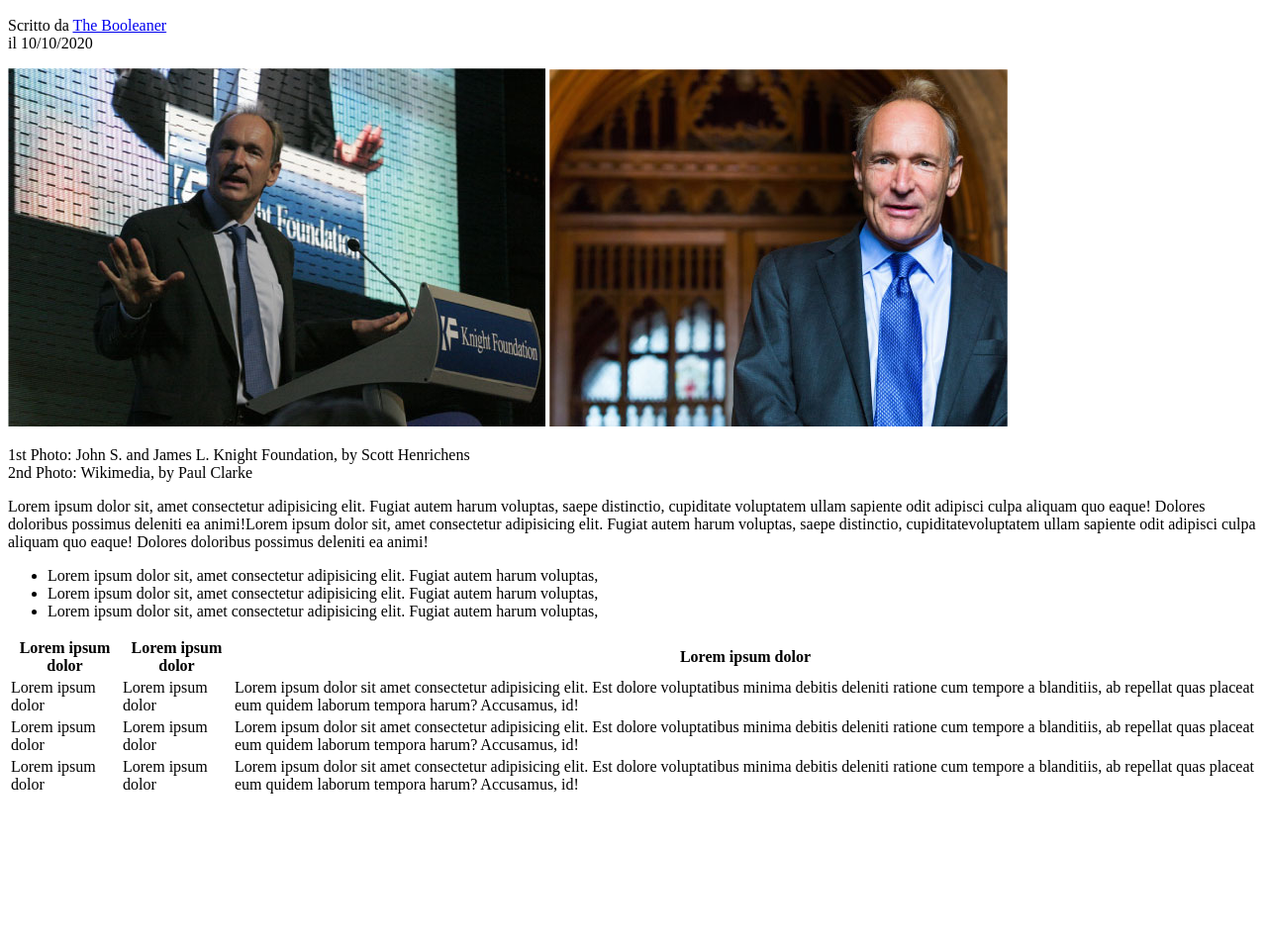
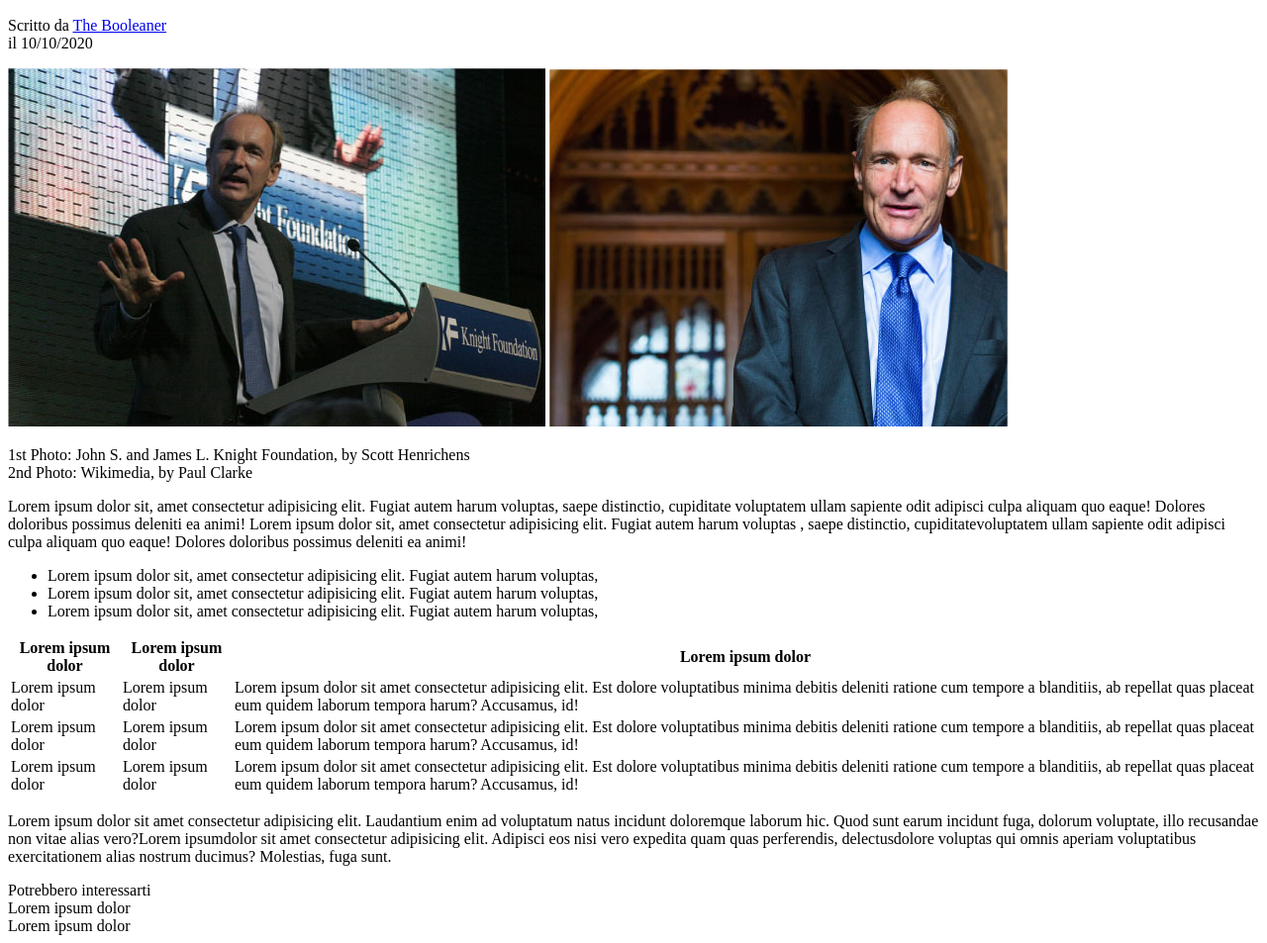
Before and after one commit to Alessio2021/html-css-booleaner, a plain HTML site: page index.html in a window 1280 px wide. Shown: the part 138-1091 px from the top of the page at 99% size. Before the commit the page ends 951 px from the top, so only its background shows below. Drawn offline with Linux system fonts and the light colour scheme.

Commit message:
add footer

```diff
--- a/index.html
+++ b/index.html
@@ -16,7 +16,7 @@
     </header>
     <!-- /header -->
 
-
+        <div id="container">
             <main>
                 <!-- section articolo principale -->
                 <section>
@@ -35,7 +35,7 @@
 
                 <article>
                     <!-- Descrizione articolo -->
-            <div><p>Lorem ipsum dolor sit, amet consectetur adipisicing elit. Fugiat autem harum voluptas, saepe distinctio, cupiditate voluptatem ullam sapiente odit adipisci culpa aliquam quo eaque! Dolores doloribus possimus deleniti ea animi!Lorem ipsum dolor sit, amet consectetur adipisicing elit. Fugiat autem harum voluptas, saepe distinctio, cupiditatevoluptatem ullam sapiente odit adipisci culpa aliquam quo eaque! Dolores doloribus possimus deleniti ea animi!</p></div>
+                    <div><p>Lorem ipsum dolor sit, amet consectetur adipisicing elit. Fugiat autem harum voluptas, saepe distinctio, cupiditate voluptatem ullam sapiente odit adipisci culpa aliquam quo eaque! Dolores doloribus possimus deleniti ea animi! <span class="evidence">Lorem ipsum dolor sit, amet consectetur adipisicing elit. Fugiat autem harum voluptas</span>  , saepe distinctio, cupiditatevoluptatem ullam sapiente odit adipisci culpa aliquam quo eaque! Dolores doloribus possimus deleniti ea animi!</p></div>
 
                     <ul>
                         <li>Lorem ipsum dolor sit, amet consectetur adipisicing elit. Fugiat autem harum voluptas,</li>
@@ -56,7 +56,7 @@
                         </tr>
                     </thead>
                     <tbody>
-                <tr>
+                        <tr class="blu-row">
                             <td>Lorem ipsum dolor</td>
                             <td>Lorem ipsum dolor</td>
                             <td>Lorem ipsum dolor sit amet consectetur adipisicing elit. Est dolore voluptatibus minima debitis deleniti ratione cum tempore a blanditiis, ab repellat quas placeat eum quidem laborum tempora harum? Accusamus, id!</td>
@@ -67,7 +67,7 @@
                             <td>Lorem ipsum dolor sit amet consectetur adipisicing elit. Est dolore voluptatibus minima debitis deleniti ratione cum
                             tempore a blanditiis, ab repellat quas placeat eum quidem laborum tempora harum? Accusamus, id!</td>
                         </tr>
-                <tr>
+                        <tr class="blu-row">
                             <td>Lorem ipsum dolor</td>
                             <td>Lorem ipsum dolor</td>
                             <td>Lorem ipsum dolor sit amet consectetur adipisicing elit. Est dolore voluptatibus minima debitis deleniti ratione cum
@@ -78,13 +78,22 @@
                 <!-- /tabella -->
 
                 <article>
-
+                    <div>
+                        <p>Lorem ipsum dolor sit amet consectetur adipisicing elit. Laudantium enim ad voluptatum natus incidunt doloremque
+                            laborum hic. Quod sunt earum incidunt fuga, dolorum voluptate, illo recusandae non vitae alias vero?Lorem ipsumdolor sit amet consectetur adipisicing elit. <span class="evidence">Adipisci eos nisi vero expedita quam quas perferendis,</span>  delectusdolore voluptas qui omnis aperiam voluptatibus exercitationem alias nostrum ducimus? Molestias, fuga sunt.</p>
+                    </div>
                 </article>
 
             </main>
-
             <footer>
-
+                <span id="suggerimenti">Potrebbero interessarti</span>
+                <div id="foto-monitor">
+                    <span class="foto-text">Lorem ipsum dolor</span>
+                </div>
+                <div id="foto-graph">
+                    <span class="foto-text">Lorem ipsum dolor</span>
+                </div>
             </footer>
+        </div>
 </body>
 </html>
```
Lines whose indentation alone changed are shown as unchanged.
